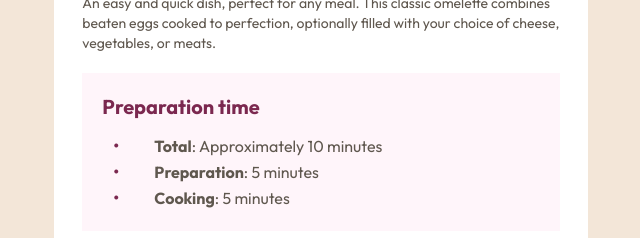
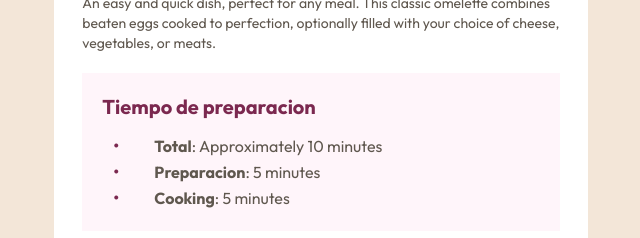
Before and after one commit to N3ptune4197/Recipe-page, a plain HTML site: page src/index.html in a window 1280 px wide. Shown: the part 377-615 px from the top of the page, without its empty margins (319-959 px from the left). Drawn offline with Linux system fonts and the light colour scheme.

Commit message:
Subiendo pagina

```diff
--- a/src/index.html
+++ b/src/index.html
@@ -23,7 +23,7 @@
             <h1 class="font-young font-normal text-4xl text-charcoal">Simple Omelette Recipe</h1>
             <p class="font-outfit mt-5 text-sm text-wengebrown">An easy and quick dish, perfect for any meal. This classic omelette combines beaten eggs cooked to perfection, optionally filled with your choice of cheese, vegetables, or meats.</p>
             <div class="table-preparation p-5 bg-rosewhite mt-5 w-[100%]">
-                <h2 class="text-raspberry font-bold font-outfit mb-3 text-xl">Preparation time</h2>
+                <h2 class="text-raspberry font-bold font-outfit mb-3 text-xl">Tiempo de preparacion</h2>
                 <table class="">
                     <tr>
                         <td class="px-3 pl-3 py-2 text-[4px] text-raspberry"><i class="fa-solid fa-circle"></i></td>
@@ -31,7 +31,7 @@
                     </tr>
                     <tr>
                         <td class="px-3 pl-3 py-2 text-[4px] text-raspberry"><i class="fa-solid fa-circle"></i></td>
-                        <td class="px-6 font-outfit text-wengebrown"><span class="font-bold">Preparation</span>: 5 minutes</td>
+                        <td class="px-6 font-outfit text-wengebrown"><span class="font-bold">Preparacion</span>: 5 minutes</td>
                     </tr>
                     <tr>
                         <td class="px-3 pl-3 py-2 text-[4px] text-raspberry"><i class="fa-solid fa-circle"></i></td>
```
